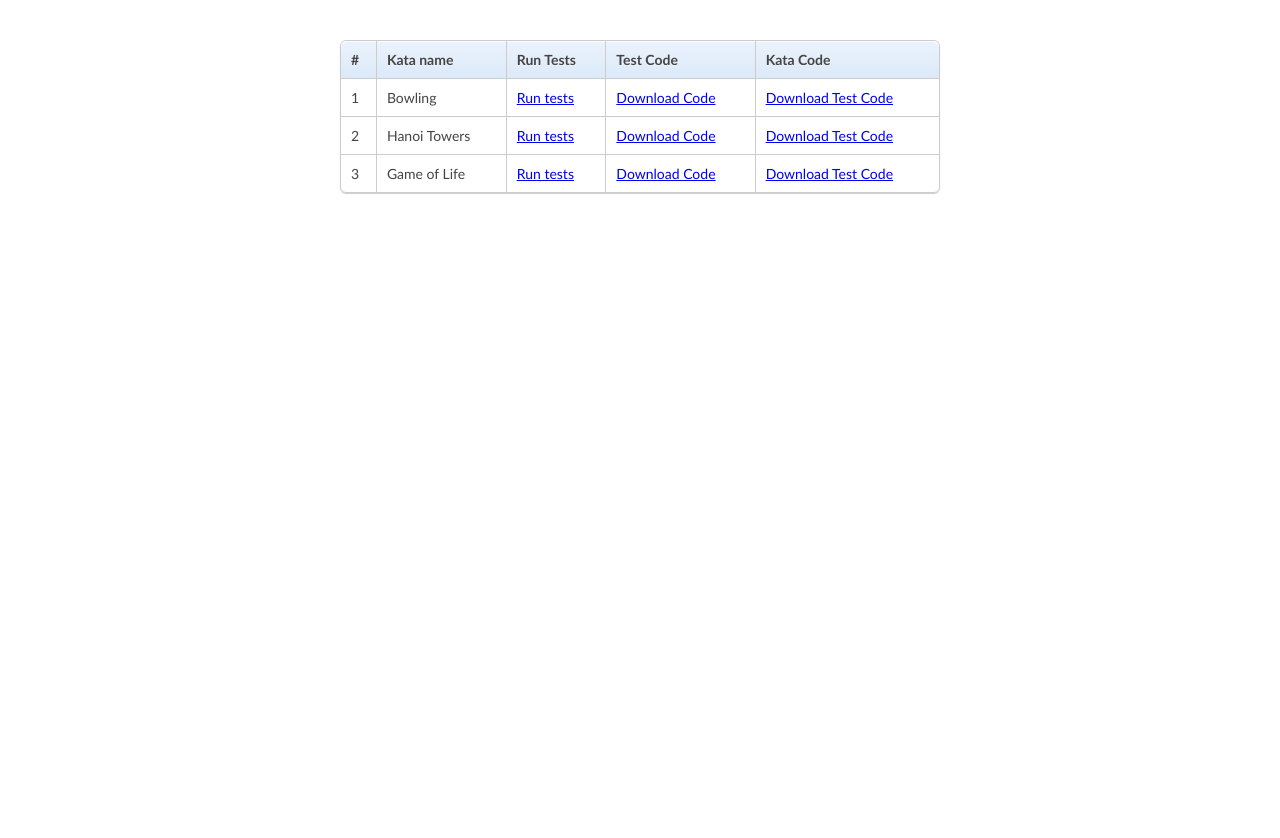
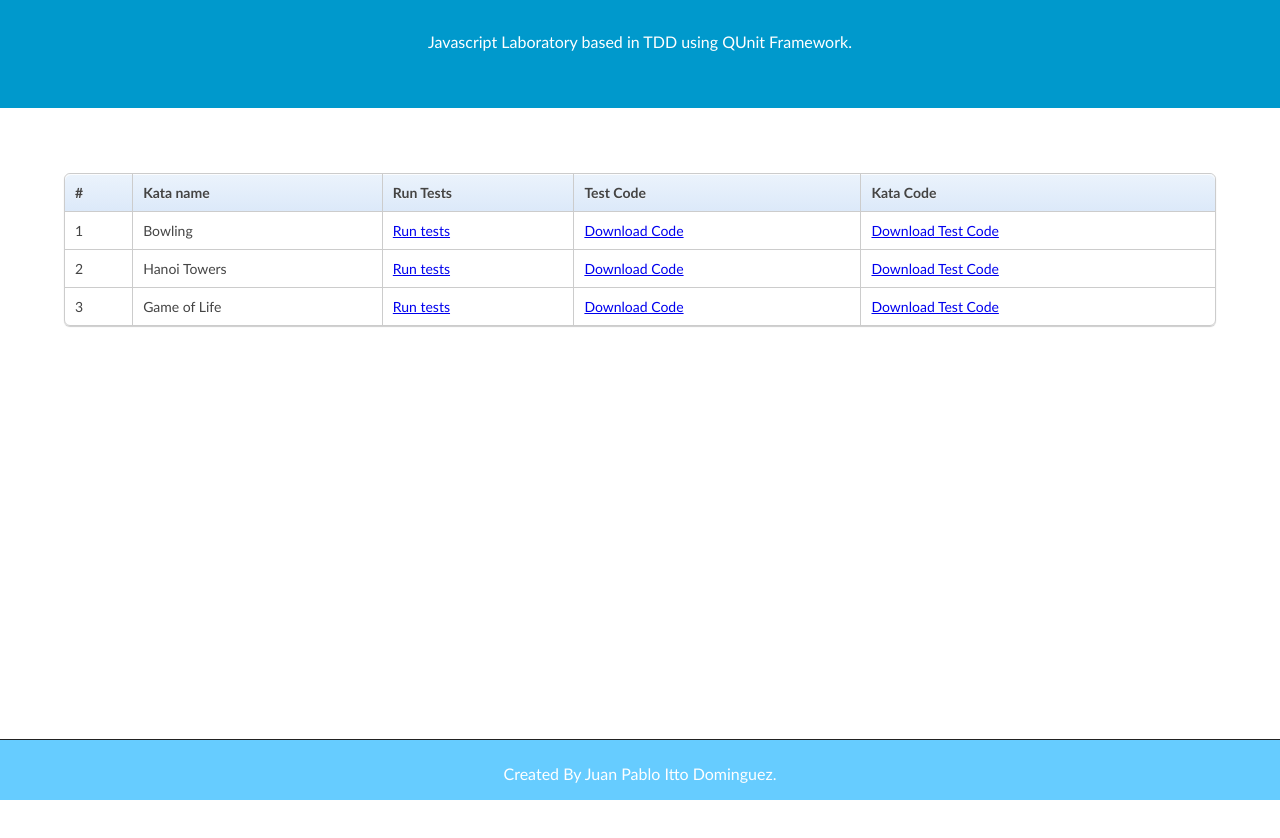
Before and after one commit to Pabloitto/KATAS-JS, a plain HTML site: page index.html in a window 1280 px wide. After the commit the page ends 800 px from the top, so only its background shows below. Drawn offline with Linux system fonts and the light colour scheme.

Commit message:
Styles changes

```diff
--- a/index.html
+++ b/index.html
@@ -4,8 +4,17 @@
   <meta charset="utf-8">
   <title>Katas TDD</title>
   <link rel="stylesheet" href="katas/katas.main.css">
+  <link rel="stylesheet" href="katas/layout.css">
 </head>
 <body>
+
+	<div id="wrapper">
+        <div id="header">
+        	<p align="center" style="color:White;padding-top:8px;font-size:medium;">
+                Javascript Laboratory based in TDD using QUnit Framework.
+            </p>
+        </div>
+        <div id="content">
            	<table id="tblKatas" class="bordered">
 				<thead>
 					<tr>
@@ -16,11 +25,16 @@
 						<th>Kata Code</th>
 					</tr>
 				</thead>
-		<tbody>
-
-		</tbody>
+				<tbody></tbody>
 			</table>
-	<iframe frameborder="0" id="kataContent" seamless="seamless" src="" height="800" width="800"></iframe>
+			<iframe style="display:none;" frameborder="0" id="kataContent" seamless="seamless" src="" height="100%" width="100%"></iframe>
+        </div>
+        <div id="footer">
+            <p align="center" style="color:White;padding-top:8px;font-size:medium;">
+                Created By Juan Pablo Itto Dominguez.
+            </p>
+        </div>
+	</div>
 </body>
 <script src="jquery/jquery-1.11.1.min.js"></script>
 <script type="text/javascript" src="katas/katas.main.js"></script>
--- a/katas/katas.main.css
+++ b/katas/katas.main.css
@@ -1,6 +1,4 @@
 body {
-    width: 600px;
-    margin: 40px auto;
     font-family: 'trebuchet MS', 'Lucida sans', Arial;
     font-size: 14px;
     color: #444;
@@ -88,5 +86,4 @@ table {
 }
 iframe#kataContent{
 	padding-top:5%;
-	margin-left:-15%;
 }
--- a/katas/katas.main.js
+++ b/katas/katas.main.js
@@ -40,6 +40,7 @@
 			return false;
 		}
 		function showTest(src){
+			kataContent.show();
 			src = getSrcAvoidCache(src);
 			kataContent.attr("src",src);
 		}
--- /dev/null
+++ b/katas/layout.css
@@ -0,0 +1,39 @@
+html,
+body
+{
+	margin:0;
+	padding:0;
+	height:100%;
+}
+#wrapper
+{
+	min-height:100%;
+	position:relative;
+}
+#header
+{
+	background-color: #0099CC;
+	height:100px;
+	border-bottom: 1px solid;
+	color:White;
+	padding-top:8px;
+	font-size:medium;
+}
+#content
+{
+	padding:5%;
+	/* Height of the footer element */
+	padding-bottom:110px;
+}
+#footer
+{
+	height:60px;
+	width:100%;
+	position:absolute;
+	bottom:0;
+	left:0;
+	background-color: #66CCFF;
+	border-top: 1px solid;
+	color: #222;
+	font-size:15px;
+}
```
Lines whose indentation alone changed are shown as unchanged.
